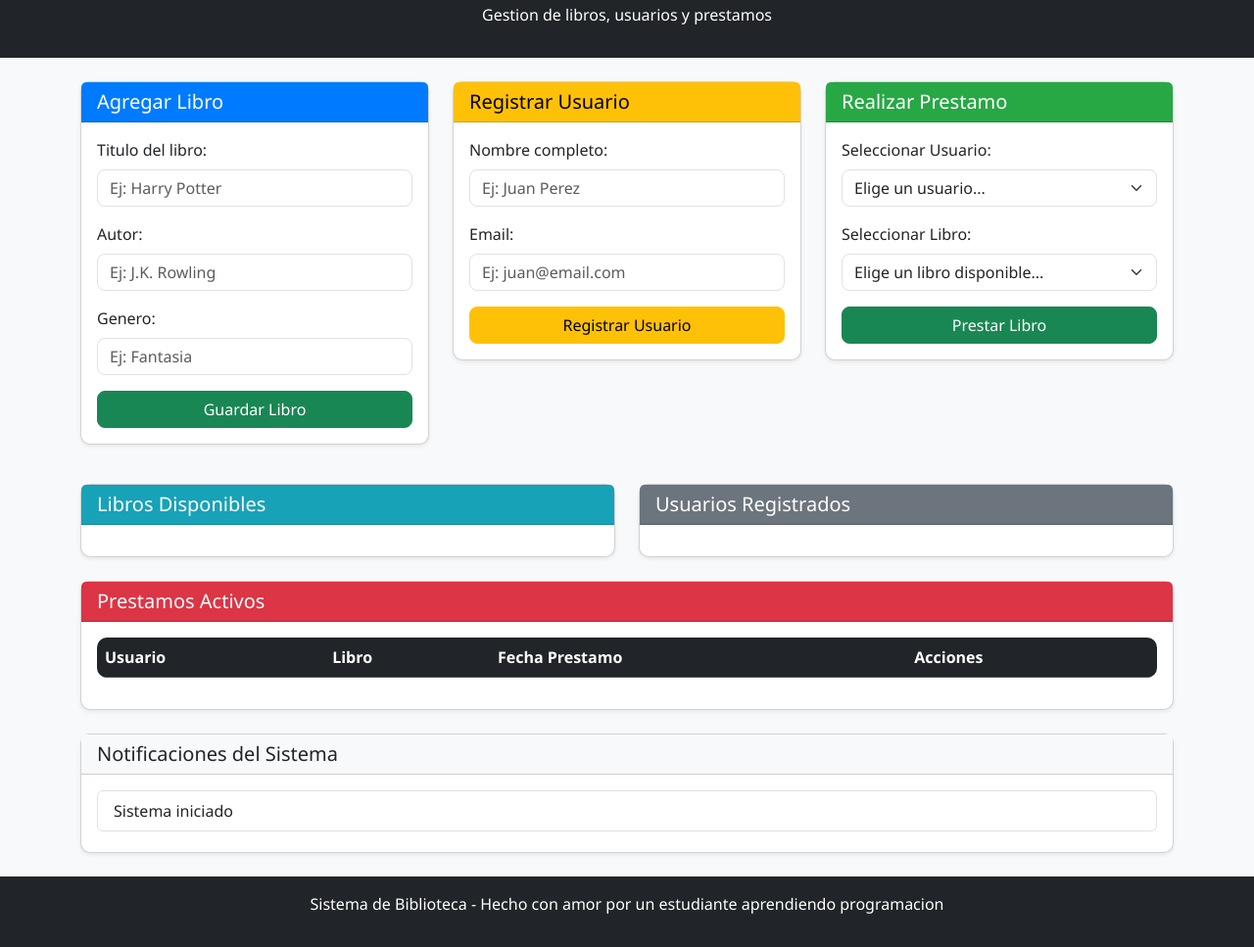
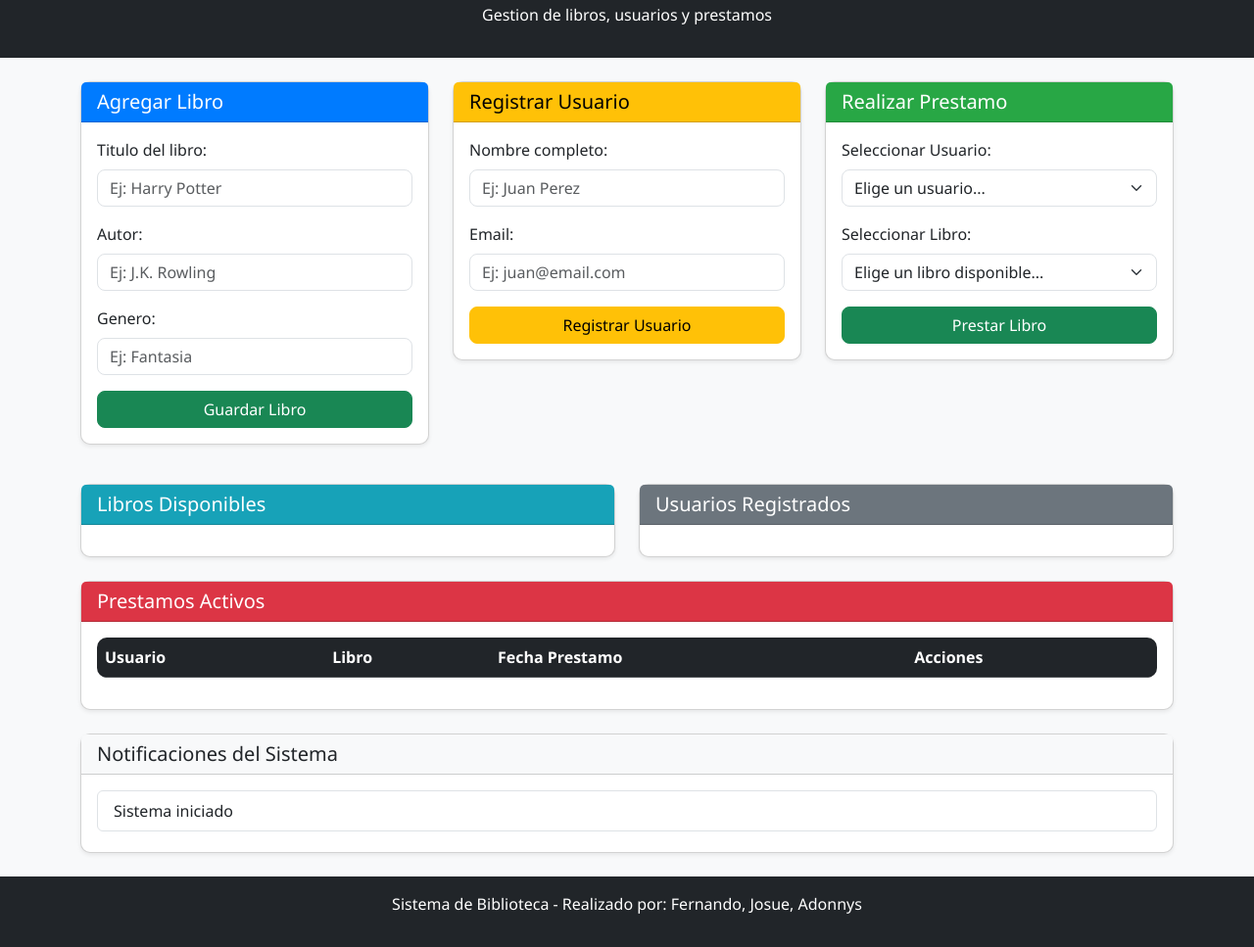
Before and after one commit to Josue-Chango/ProyectoP3, a website: page public/index.html in a window 1280 px wide. Shown: the part 69-1036 px from the top of the page at 98% size. Drawn offline with nearby package versions, Linux system fonts and the light colour scheme; some packages are replaced by stand-ins of ours; no server answers; a script that the page names is missing.

Commit message:
Biblioteca_Api

```diff
--- a/public/index.html
+++ b/public/index.html
@@ -153,7 +153,7 @@
   </main>
 
   <footer class="bg-dark text-white text-center py-3 mt-4">
-    <p>Sistema de Biblioteca - Hecho con amor por un estudiante aprendiendo programacion</p>
+    <p>Sistema de Biblioteca - Realizado por: Fernando, Josue, Adonnys</p>
   </footer>
 
   <script src="https://cdn.jsdelivr.net/npm/sweetalert2@11"></script>
```
Also changed, not shown: README.md.
